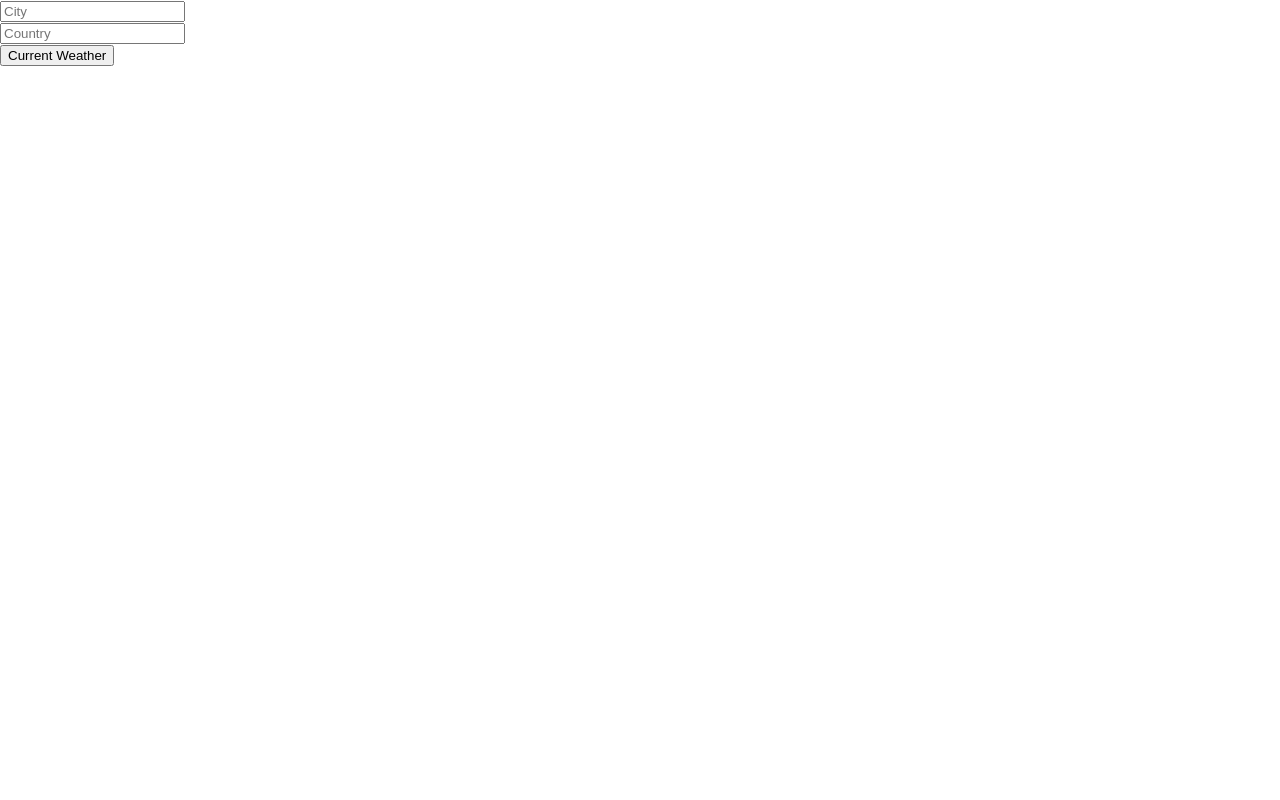
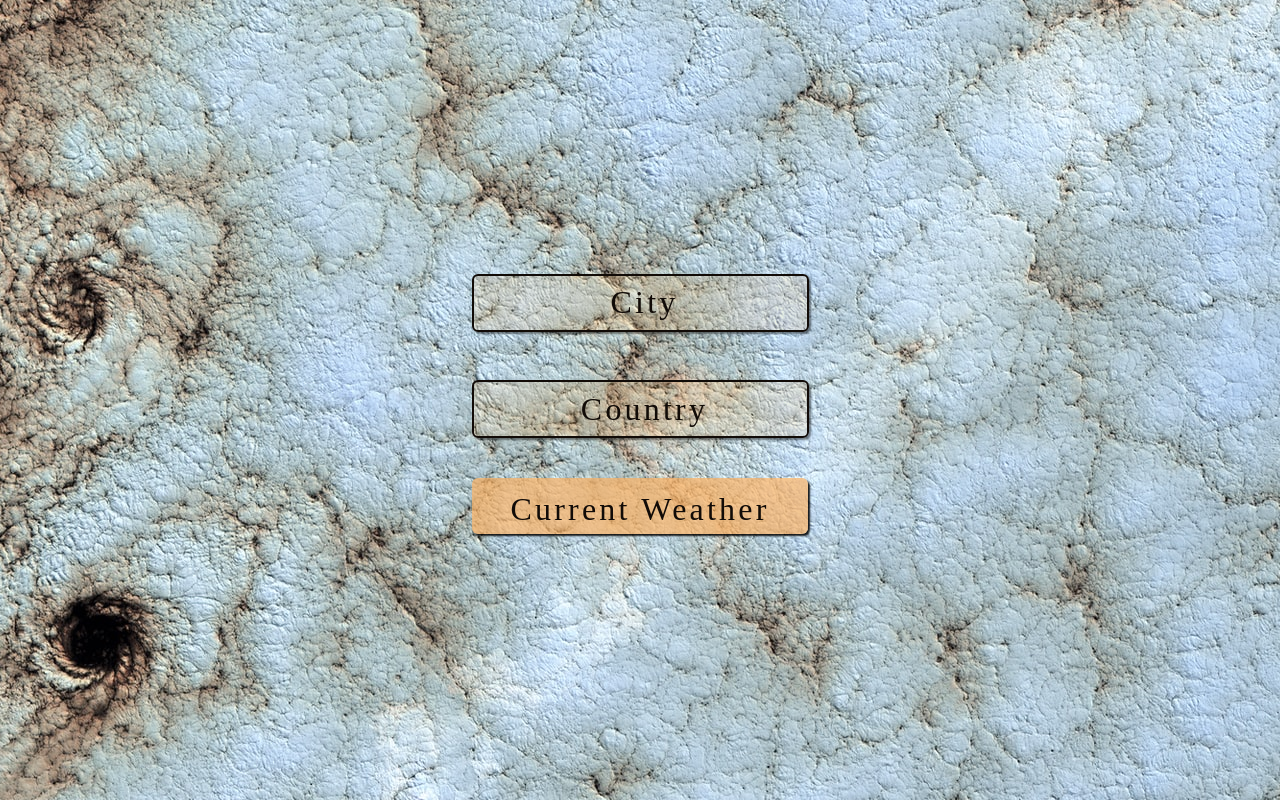
Before and after one commit to HennaFatemah/weather, a React (Create React App) app in the folder weather/: page / in a window 1280 px wide. Built offline with nearby package versions, Linux system fonts and the light colour scheme.

Commit message:
styling added

```diff
--- a/weather/package.json
+++ b/weather/package.json
@@ -9,6 +9,7 @@
     "react": "^17.0.1",
     "react-dom": "^17.0.1",
     "react-scripts": "4.0.3",
+    "sass": "^1.32.8",
     "weather-icons": "git+https://github.com/erikflowers/weather-icons.git",
     "web-vitals": "^1.1.1"
   },
--- a/weather/src/App.js
+++ b/weather/src/App.js
@@ -2,6 +2,7 @@ import React, { Component } from 'react';
 import WeatherMain from './Components/WeatherMain';
 import Form from './Components/WeatherForm';
 import 'weather-icons/css/weather-icons.css';
+import './App.scss';
 
 const API_key = "e092d1dd4136b38e9e2aed9e6e99776b";
 
@@ -69,7 +70,7 @@ class App extends Component {
     const country= e.target.elements.country.value;
 
     if(city && country){
-        const api_call=await fetch(`http://api.openweathermap.org/data/2.5/weather?q=${city},${country}&appid=${API_key}`);
+        const api_call=await fetch(`https://api.openweathermap.org/data/2.5/weather?q=${city},${country}&appid=${API_key}`);
         const response = await api_call.json();
         console.log(response);
         this.setState({
@@ -87,9 +88,9 @@ class App extends Component {
 }
   render() {
     return (
-      <div>
+      <div className="main">
         <Form
-          loadweather={this.getWeather}
+          loadWeather={this.getWeather}
           error={this.state.error}
         />
         <WeatherMain
--- /dev/null
+++ b/weather/src/App.scss
@@ -0,0 +1,11 @@
+.main{
+    width: 100vw;
+    height: 100vh;
+    background-image: url('./assets/main.jpg');
+    background-size: auto;
+    background-position: center;
+    //opacity: 0.5;
+    display: flex;
+    justify-content: center;
+    align-items: center;
+}
--- a/weather/src/Components/WeatherForm.js
+++ b/weather/src/Components/WeatherForm.js
@@ -1,11 +1,12 @@
 import React from 'react';
+import './WeatherForm.scss';
 
 const WeatherForm = (props) => {
     return (
-        <div>
+        <div className="form-container">
             <div>{props.error ? error() : null}</div>
-            <form onSubmit={props.loadweather}>
-                <div>
+            <form onSubmit={props.loadWeather} className="form-container__flex row">
+                <div className="form-container__part">
                     <input
                         type="text"
                         className="form-container__field"
@@ -14,7 +15,7 @@ const WeatherForm = (props) => {
                         placeholder="City"
                     />
                 </div>
-                <div>
+                <div className="form-container__part">
                     <input
                         type="text"
                         className="form-container__field"
@@ -23,8 +24,8 @@ const WeatherForm = (props) => {
                         placeholder="Country"
                     />
                 </div>
-                <div>
-                    <button>Current Weather</button>
+                <div className="form-container__part">
+                    <button className="form-container__btn">Current Weather</button>
                 </div>
             </form>
         </div>
--- /dev/null
+++ b/weather/src/Components/WeatherForm.scss
@@ -0,0 +1,66 @@
+.form-container{
+    &__flex{
+        display: flex;
+        flex-direction: column;
+    }
+    &__field{
+        width: 20rem;
+        outline: none;
+        border: 2px solid rgba(17, 11, 7);
+        border-radius: 6px;
+        height: 3rem;
+        margin: 0;
+        padding: 0.2rem 0.3rem;
+        color: rgba(17, 11, 7);
+        background-color: rgba(253, 179, 100, 0.164);
+        box-shadow: 2px 2px 2px rgba(0, 0, 0, 0.466);
+        line-height: 1rem;
+        font-size: 2rem;
+        letter-spacing: 0.2rem;
+        font-family: Raleway;
+        font-weight: lighter;
+        padding-left: 0.5rem;
+        margin-top: 3rem;
+        margin-left: 1rem;
+        text-align: center;
+        &:hover{
+            background-color: transparent;
+            color: rgb(109, 57, 2);
+        }
+    &::placeholder{
+        color: rgba(17, 11, 7);
+        text-align: center;
+        text-indent: 5px;
+    }
+    }
+
+    &__btn{
+        border: none;
+        border-radius: 6px;
+        text-decoration: none;
+        height: 3.5rem;
+        width: 21rem;
+        margin: 2.5rem 1rem;
+        padding: 0;
+        color: rgba(17, 11, 7);
+        background-color: rgba(253, 179, 100, 0.7);
+        box-shadow: 2px 2px 2px rgba(0, 0, 0, 0.9);
+        line-height: 2rem;
+        font-size: 2rem;
+        letter-spacing: 0.2rem;
+        font-family: Raleway;
+        z-index: 2;
+        font-weight: lighter;
+        text-align: center;
+        padding-top: 0.3rem;
+        outline: none;
+        &:hover{
+            background-color: rgba(15, 11, 8, 0.6);
+            color: white;
+            text-decoration: none;
+        }
+        &:active{
+            outline: none;
+        }
+    }
+}
--- a/weather/src/Components/WeatherMain.js
+++ b/weather/src/Components/WeatherMain.js
@@ -1,20 +1,19 @@
 import React from 'react';
+import './WeatherMain.scss';
 
 const WeatherMain = (props) => {
     return (
-        <div>
-            <div>
-                <h1 className="weather__title">{props.city}</h1>
-                <p>{props.description}</p>
-                <p>
-                    <i className={`wi ${props.weatherIcon} display-1`}></i>
-                </p>
-                <div>{props.feels_like ? <p>Feels Like {props.feels_like}&deg;</p> : null}</div>
-                <div>{props.temp_celsius ? <p>Current Temperature {props.temp_celsius}&deg;</p> : null}</div>
-                <div>{props.temp_min ? <p>Minimum Temperature {props.temp_min}&deg;</p> : null}</div>
-                <div>{props.temp_max ? <p>Maximum Temperature {props.temp_max}&deg;</p> : null}</div>
+        <div className="weather_card">
+            <h1 className="weather__title">{props.city}</h1>
+            <p className="weather__temp">{props.description}</p>
+            <p className="weather__temp">
+                <i className={`wi ${props.weatherIcon} weather__icon`}></i>
+            </p>
+            <div>{props.feels_like ? <p className="weather__temp">Feels Like {props.feels_like}&deg;</p> : null}</div>
+            <div className="temp_celcius">{props.temp_celsius ? <h1 className="weather__temp">Current Temperature {props.temp_celsius}&deg;</h1> : null}</div>
+            <div>{props.temp_min ? <p className="weather__temp">Minimum Temperature {props.temp_min}&deg;</p> : null}</div>
+            <div>{props.temp_max ? <p className="weather__temp">Maximum Temperature {props.temp_max}&deg;</p> : null}</div>
 
-            </div>
         </div>
     );
 };
--- /dev/null
+++ b/weather/src/Components/WeatherMain.scss
@@ -0,0 +1,32 @@
+.temp__celcius{
+    height: 2rem;
+}
+
+.weather{
+    &__title{
+        letter-spacing: 0.2rem;
+        font-size: 3rem;
+        margin: 0;
+        font-family: raleway;
+        font-weight: bolder;
+        color: rgba(17, 11, 7, 0.801);
+        text-transform: capitalize;
+        text-align: center;
+        height: 7vh;
+    }
+    &__temp{
+        letter-spacing: 0.2rem;
+        font-size: 2rem;
+        margin: 0;
+        font-family: raleway;
+        font-weight: bolder;
+        margin-top: 1rem;
+        color: rgba(17, 11, 7, 0.801);
+        text-transform: capitalize;
+        text-align: center;
+        height: 7vh;
+    }
+    &__icon{
+        font-size: 3rem;
+    }
+}
```
Also changed, not shown: weather/src/assets/main.jpg (added), 1 other file (tests, documents, lock files or other folders).
